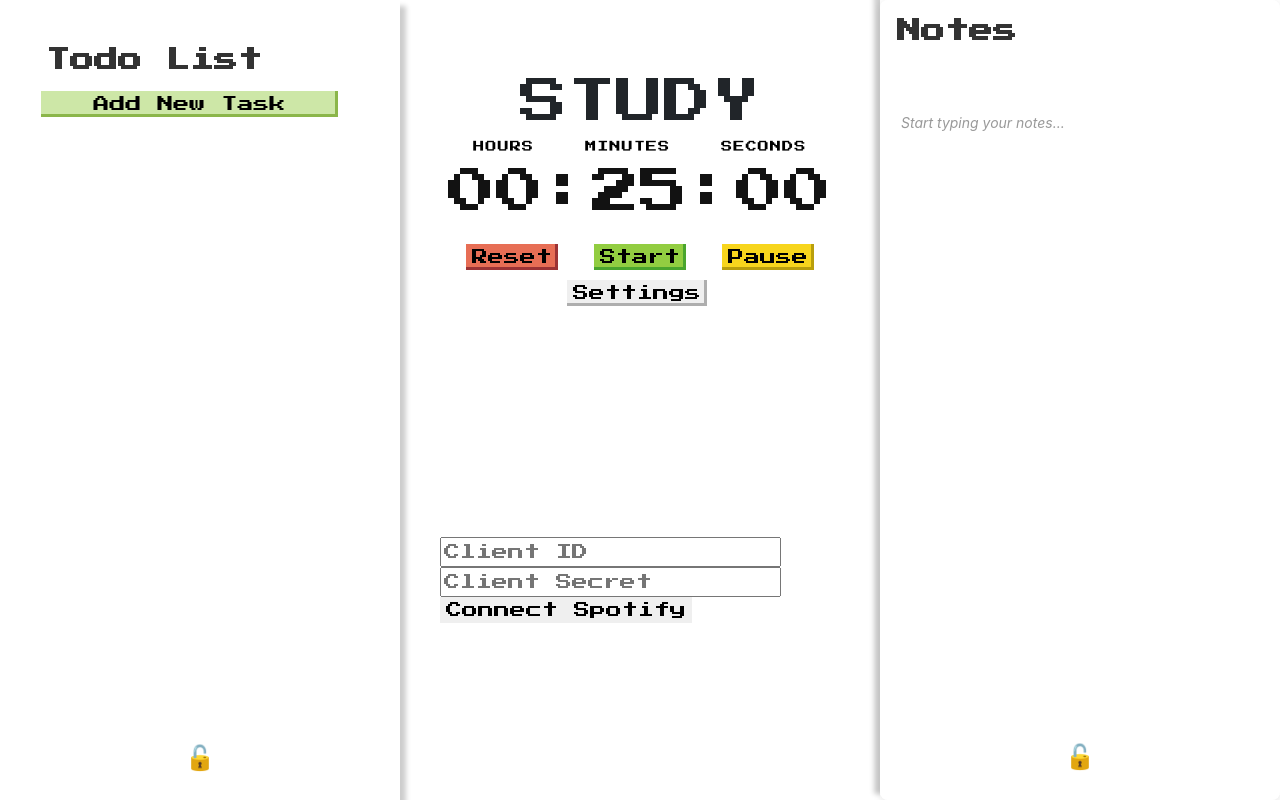
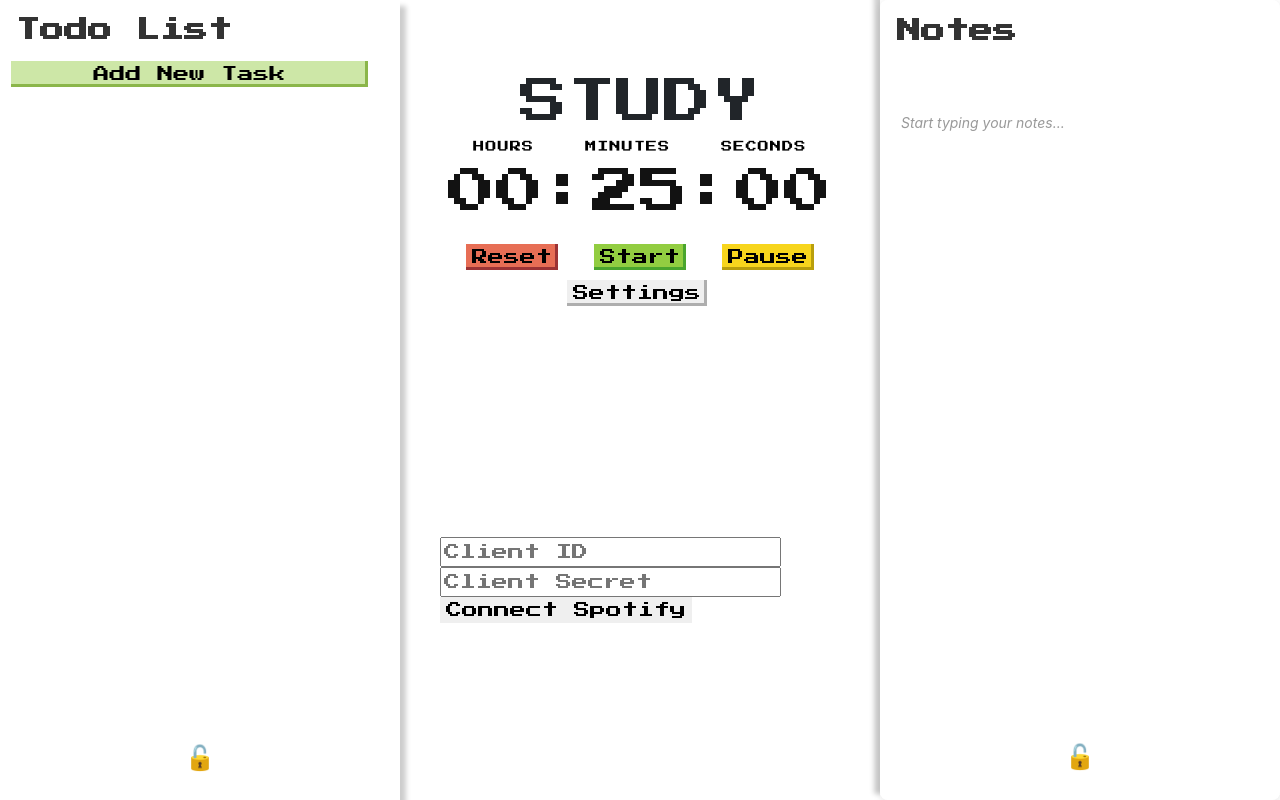
Before and after one commit to WelcentF/study-website, a React (Vite) app: page / in a window 1280 px wide. Built offline with nearby package versions, Linux system fonts and the light colour scheme.

Commit message:
fix header

```diff
--- a/src/components/TodoModal.css
+++ b/src/components/TodoModal.css
@@ -11,7 +11,7 @@ h3 {
 }
 
 .todo-container {
-  padding: 30px;
+  padding: 0px;
   min-width: 350px;
   color: #000000;
   text-shadow: 3px 3px 0px white;
```
